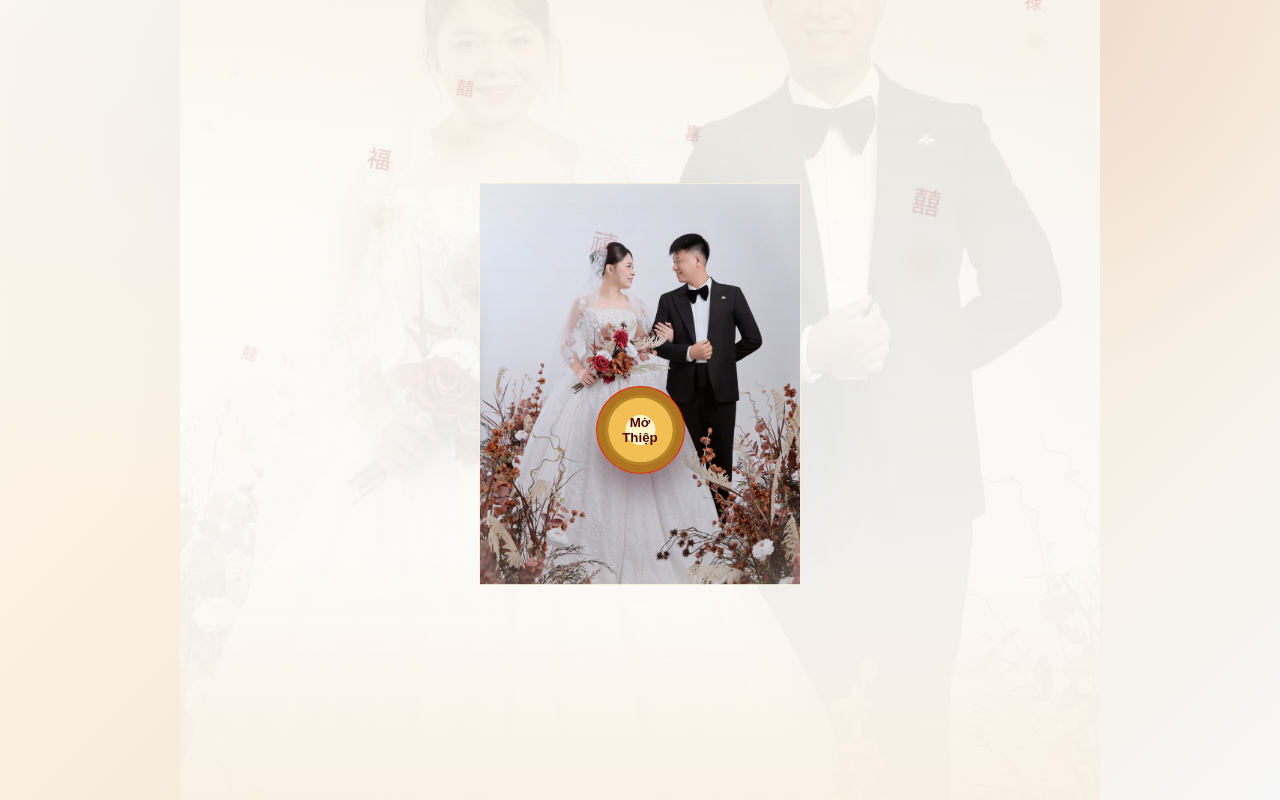
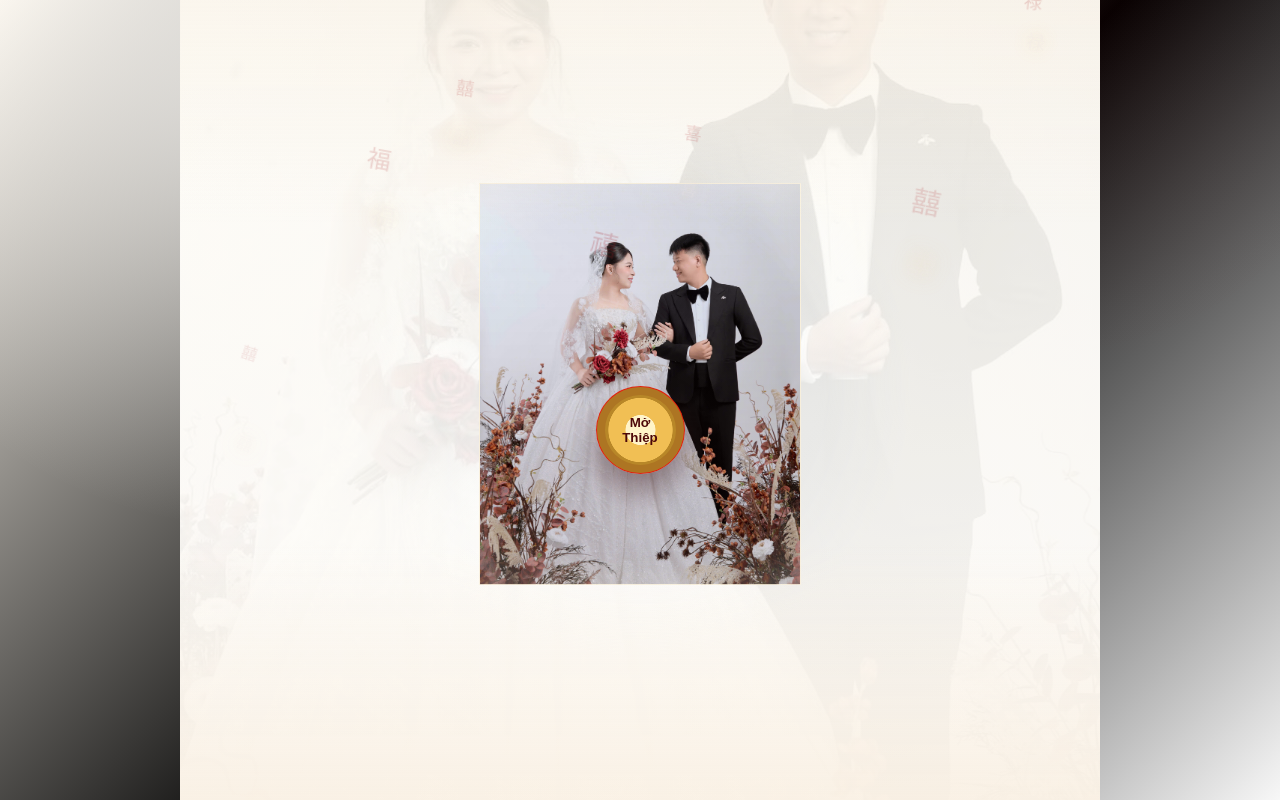
Before and after one commit to xuandanh-star/wedding-invitation, a React (Vite) app: page / in a window 1280 px wide. Built offline with nearby package versions, Linux system fonts and the light colour scheme; a web font is replaced by a local one.

Commit message:
change background color

```diff
--- a/src/App.css
+++ b/src/App.css
@@ -15,10 +15,7 @@
 .invitation {
   min-height: 100vh;
   color: var(--ink);
-  background:
-    radial-gradient(circle at 20% 10%, rgba(237, 236, 234, 0.7), transparent 28rem),
-    radial-gradient(circle at 80% 0%, rgba(162, 23, 28, 0.08), transparent 24rem),
-    linear-gradient(135deg, #fffaf1, var(--cream-bg) 54%, #f7f7f7);
+  background: radial-gradient(circle at 20% 10%, #edeceab3, transparent 28rem), radial-gradient(circle at 80% 0%, #a2171c14, transparent 24rem), linear-gradient(135deg, #fffaf1, #000000 54%, #f7f7f7);
 
   overflow-x: hidden;
 }
```
